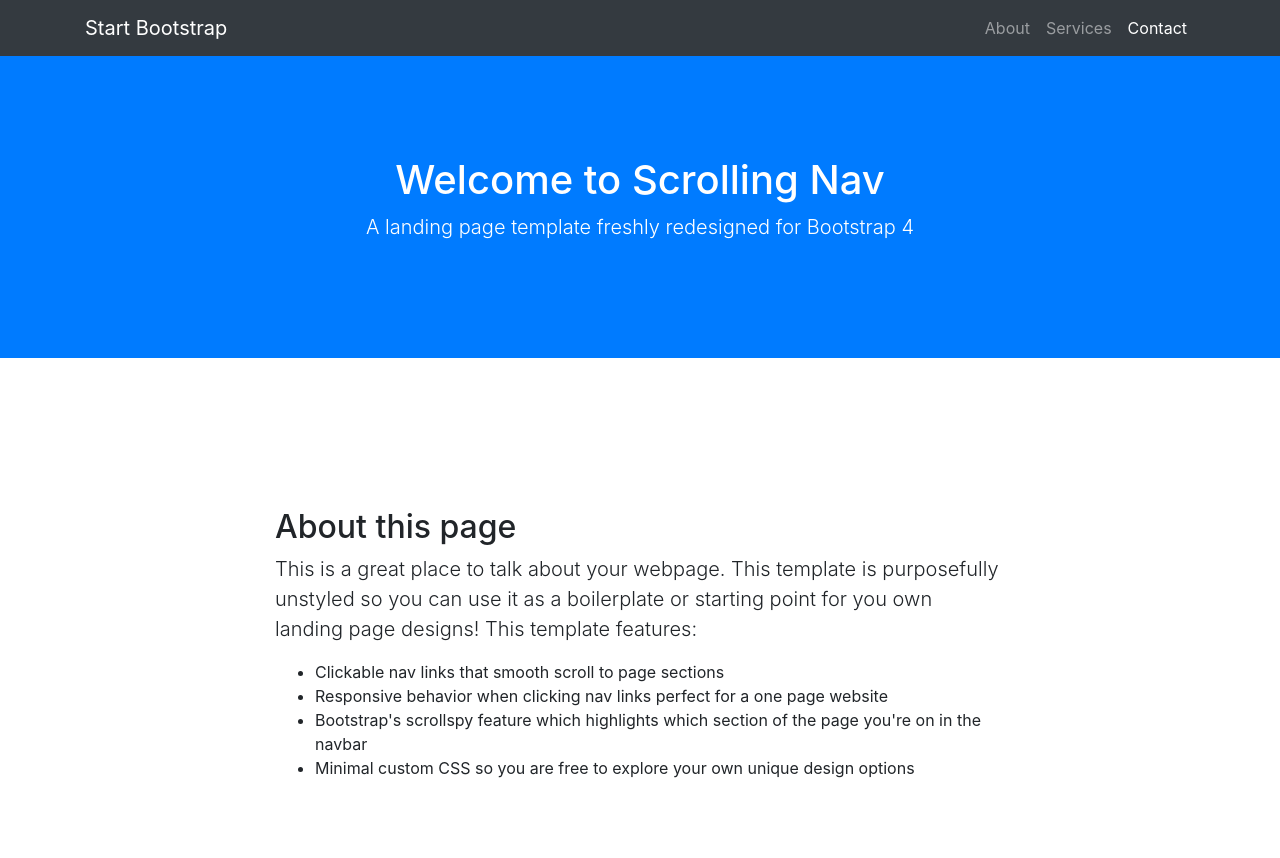
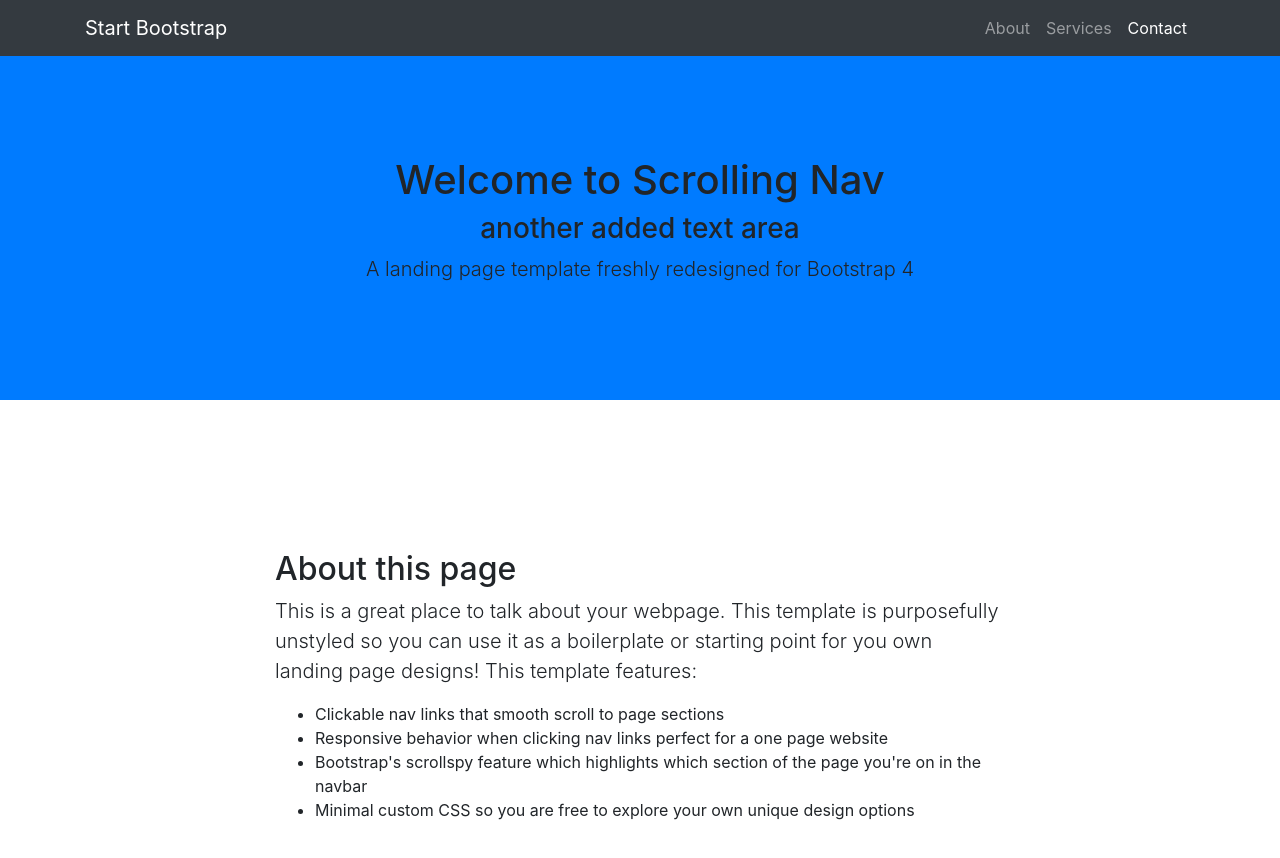
Before and after one commit to edsellalexander/bootstrap-on-github, a website with bundled scripts: page index.html in a window 1280 px wide. Shown: the top 858 px of the page. Built offline with nearby package versions, Linux system fonts and the light colour scheme.

Commit message:
Update index.html

```diff
--- a/index.html
+++ b/index.html
@@ -43,15 +43,16 @@
     </div>
   </nav>
 
-  <header class="bg-primary text-white">
+  <header class="bg-primary text-red">
     <div class="container text-center">
       <h1>Welcome to Scrolling Nav</h1>
+      <h3>another added text area</h3>
       <p class="lead">A landing page template freshly redesigned for Bootstrap 4</p>
     </div>
   </header>
 
   <section id="about">
-    <div class="container">
+    <div class="container" bg-warning>
       <div class="row">
         <div class="col-lg-8 mx-auto">
           <h2>About this page</h2>
```
